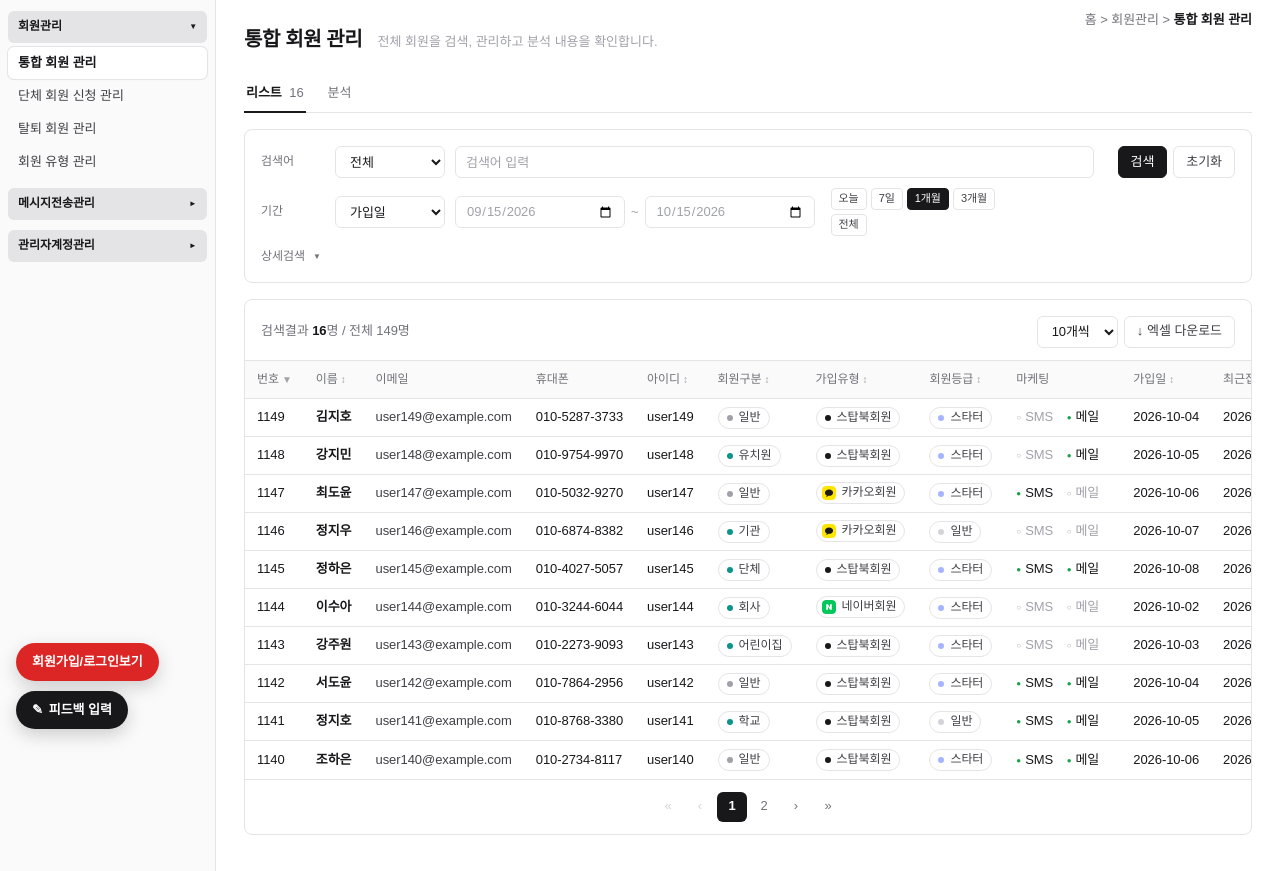
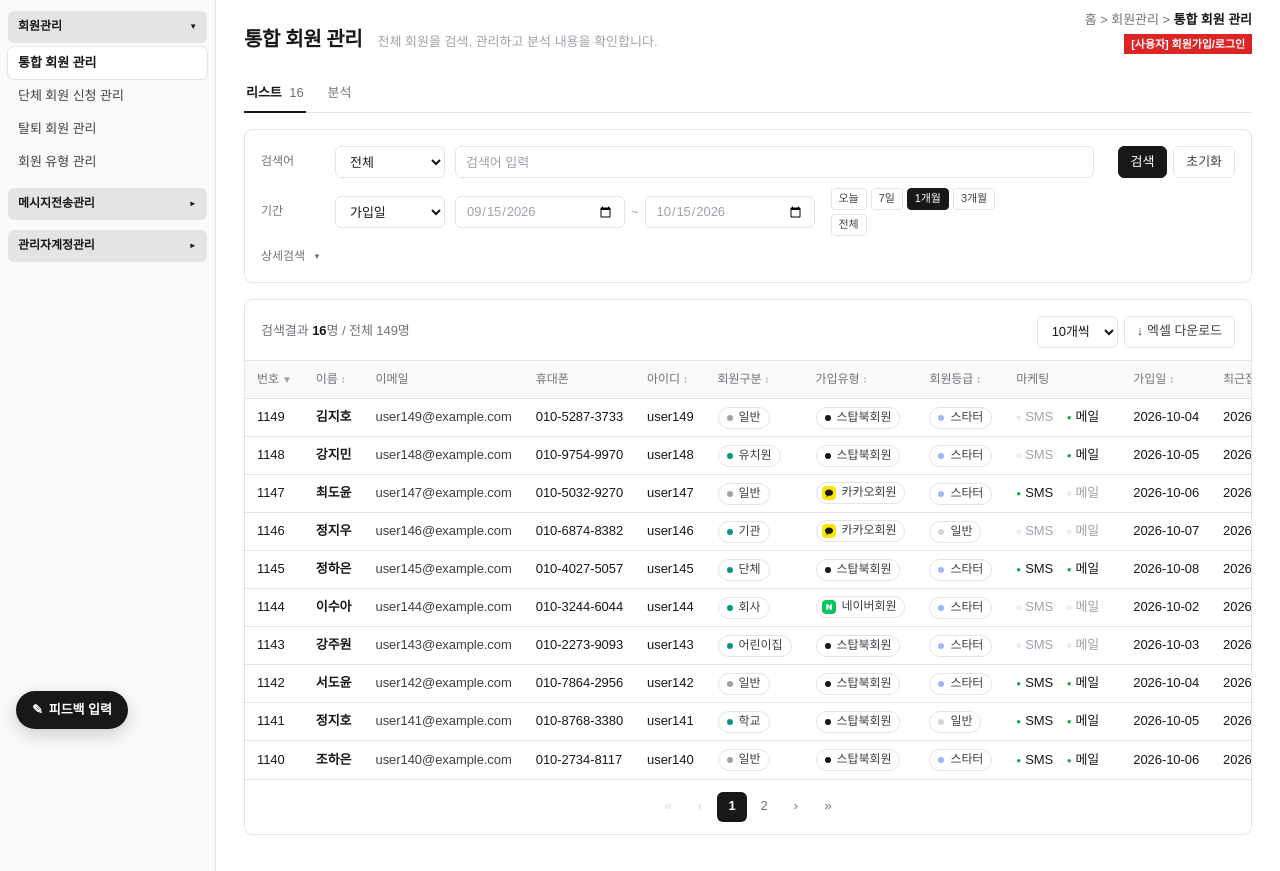
Before and after one commit to photo81/stopbook-prototype, a plain HTML site: page admin/members.html in a window 1280 px wide. Shown: the part 55-926 px from the top of the page. Drawn offline with Linux system fonts and the light colour scheme; a web font is replaced by a local one.

Commit message:
Add files via upload

```diff
--- a/admin/admin.css
+++ b/admin/admin.css
@@ -1006,11 +1006,11 @@ td.cat-desc { max-width: 360px; overflow: hidden; text-overflow: ellipsis; color
 .fb-float:focus-visible { outline: none; box-shadow: 0 0 0 3px var(--accent-soft), 0 6px 18px rgba(0,0,0,.18); }
 .fb-meta { margin-top: 4px; text-align: right; font-size: 11px; }
 .fb-note { margin: 10px 0 0; font-size: 12px; }
-/* 사용자 화면(회원가입/로그인) 바로가기 플로팅 버튼 (통합 회원 관리, 피드백 입력 버튼 위) */
-.user-float { position: fixed; left: 16px; bottom: 64px; z-index: 90; display: inline-flex; align-items: center; height: 38px; padding: 0 16px; border-radius: 999px; background: #dc2626; color: #fff; font-size: 13px; font-weight: 600; text-decoration: none; box-shadow: 0 6px 18px rgba(0,0,0,.18); transition: transform .12s, background .12s; }
-.user-float:hover { background: #b91c1c; color: #fff; transform: translateY(-1px); }
-.user-float:focus-visible { outline: none; box-shadow: 0 0 0 3px rgba(220,38,38,.35), 0 6px 18px rgba(0,0,0,.18); }
-@media print { .fb-float, .user-float { display: none; } }
+/* 사용자 화면(회원가입/로그인) 바로가기 (통합 회원 관리: 브레드크럼 바로 아래 오른쪽, 직사각형·최소 크기) */
+.breadcrumb a.user-link { display: block; width: max-content; margin: 4px 0 0 auto; padding: 1px 6px; border: 1px solid #dc2626; border-radius: 0; background: #dc2626; color: #fff; font-size: 11px; font-weight: 600; line-height: 16px; text-decoration: none; }   /* .page-head .breadcrumb a 보다 뒤에 두어 흰 글자 유지 */
+.breadcrumb a.user-link:hover { background: #b91c1c; border-color: #b91c1c; color: #fff; }
+.breadcrumb a.user-link:focus-visible { outline: none; box-shadow: 0 0 0 2px rgba(220,38,38,.35); }
+@media print { .fb-float, .user-link { display: none; } }
 /* 탭 + 오른쪽 버튼 한 줄 (예: 서류 발급 관리 > 처리 대기 탭 오른쪽 '서류 발급 등록') */
 .tabs-row { display: flex; align-items: flex-end; gap: 12px; margin-bottom: 16px; border-bottom: 1px solid var(--border); }
 .tabs-row > .tabs { flex: 1; min-width: 0; margin-bottom: 0; border-bottom: 0; }
--- a/admin/members.html
+++ b/admin/members.html
@@ -98,7 +98,10 @@
 
   <div class="main">
     <header class="topbar">
-      <div class="breadcrumb">홈 &gt; 회원관리 &gt; <b>통합 회원 관리</b></div>
+      <div class="breadcrumb">홈 &gt; 회원관리 &gt; <b>통합 회원 관리</b>
+        <!-- 사용자 화면(회원가입/로그인) 바로가기: 브레드크럼 바로 아래 오른쪽 (initGnb가 브레드크럼을 제목 줄로 옮길 때 같이 이동) -->
+        <a class="user-link" href="../user/signup.html" target="_blank" rel="noopener">[사용자] 회원가입/로그인</a>
+      </div>
       <div><span class="proto-ver" data-proto-version>프로토타입 v2.75 (2026-10-13)</span> 관리자님 | <a href="#">로그아웃</a></div>
     </header>
 
@@ -594,9 +597,6 @@
 
 <div class="viz-tip" id="vizTip" role="tooltip" hidden></div>
 <div class="toast" id="toast"></div>
-
-<!-- 사용자 화면(회원가입/로그인) 바로가기: 피드백 입력 버튼 바로 위 -->
-<a class="user-float" href="../user/signup.html">회원가입/로그인보기</a>
 
 <script src="alimtalk.js?v=20261231"></script>
 <script src="board-store.js?v=20261231"></script>
```
